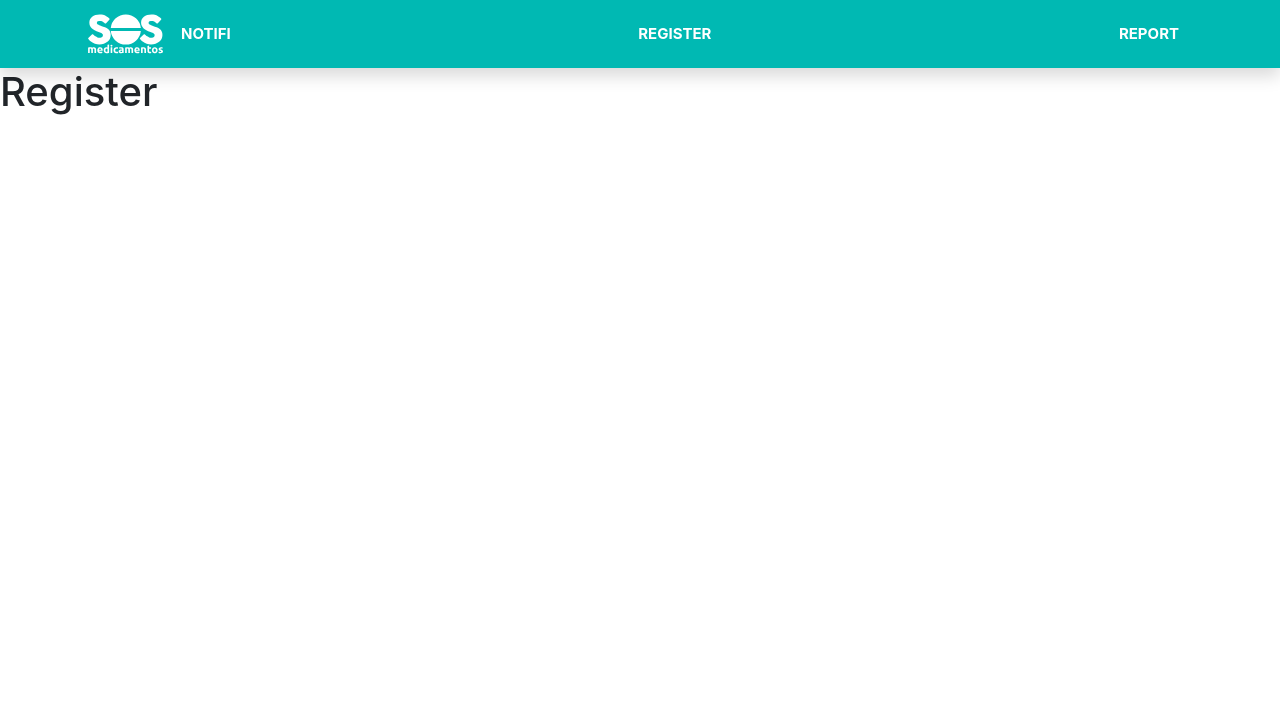
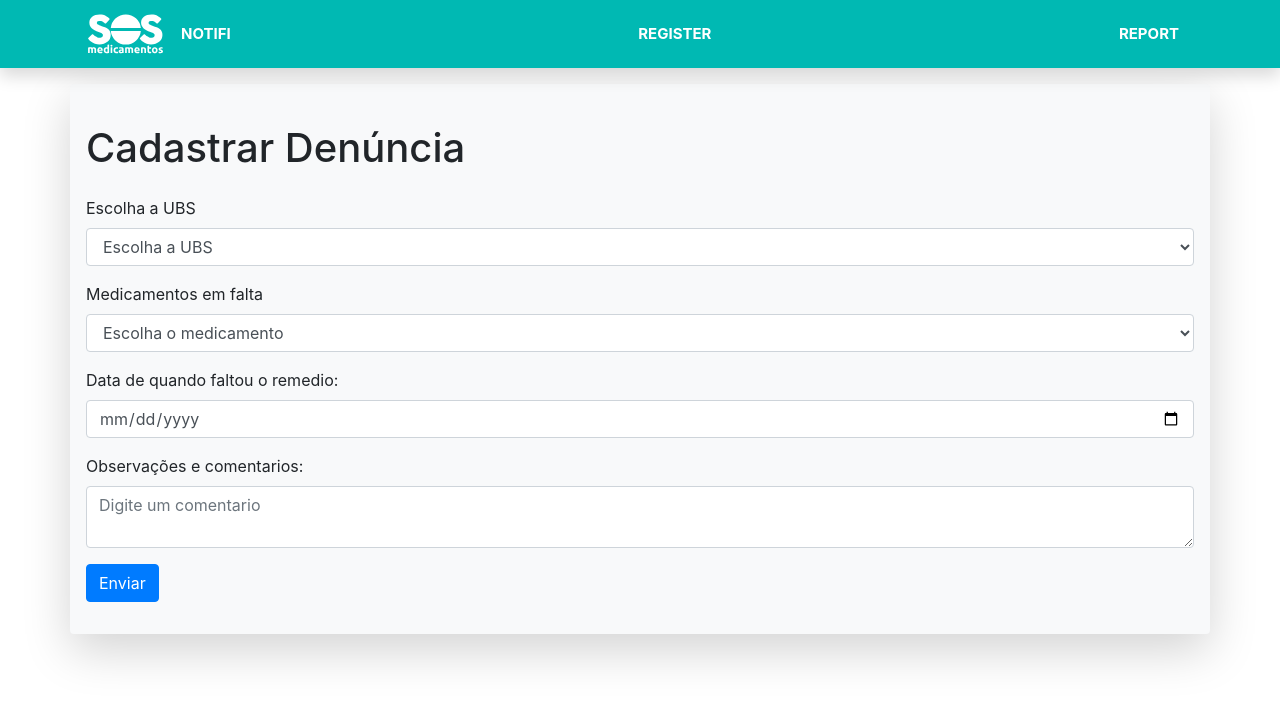
Before and after one commit to Squad007/Projeto_Squad07, a React (Create React App) app in the folder SPRINT_02/frontend/: page /register in a window 1280 px wide. Shown: the top 702 px of the page. Built offline with nearby package versions, Linux system fonts and the light colour scheme.

Commit message:
register

```diff
--- a/SPRINT_02/frontend/src/Pages/Register.jsx
+++ b/SPRINT_02/frontend/src/Pages/Register.jsx
@@ -1,10 +1,79 @@
-import React from 'react'
+import React from "react";
 
 export default function Register() {
-    return (
-        <div>
-            <h1>Register</h1>
-
-        </div>
-    )
+  return (
+    <>
+      <div class="container my-3 p-3 bg-light rounded shadow-lg">
+        <form>
+          <div class="form-group">
+            <h1 class="my-4">Cadastrar Denúncia</h1>
+            <label for="ubs_id">Escolha a UBS</label>
+            <select name="ubs_id" class="form-control mb-3">
+              <option value="0">Escolha a UBS</option>
+            </select>
+            <label for="medicamento_id">Medicamentos em falta</label>
+            <select name="medicamento_id" class="form-control mb-3">
+              <option value="0">Escolha o medicamento</option>
+            </select>
+            <label for="data_denuncia">Data de quando faltou o remedio: </label>
+            <input
+              type="date"
+              name="data_denuncia"
+              class="form-control data mb-3"
+            />
+            <label for="comentario">Observações e comentarios: </label>
+            <textarea
+              class="form-control mb-3"
+              name="comentario"
+              placeholder="Digite um comentario"
+            ></textarea>
+            <button
+              type="button"
+              class="btn btn-primary"
+              data-toggle="modal"
+              data-target="#modalconfirma"
+            >
+              Enviar
+            </button>{" "}
+            <div class="container">
+              <div class="modal" id="modalconfirma" tabindex="-1" role="dialog">
+                <div
+                  class="modal-dialog modal-dialog-centered modal-sm"
+                  role="document"
+                >
+                  <div class="modal-content">
+                    <div class="modal-header">
+                      <h4 class="modal-title">Confirma</h4>
+                      <button type="button" class="closer" data-dismiss="modal">
+                        <span> &times; </span>
+                      </button>
+                    </div>
+                    <div class="modal-body">
+                      <p>Confirmar o envio da denúncia?</p>
+                    </div>
+                    <div class="modal-footer">
+                      <button
+                        type="submit"
+                        name="submit"
+                        class="btn btn-success"
+                      >
+                        Ok
+                      </button>
+                      <button
+                        type="button"
+                        class="btn btn-danger"
+                        data-dismiss="modal"
+                      >
+                        Cancelar
+                      </button>
+                    </div>
+                  </div>
+                </div>
+              </div>
+            </div>
+          </div>
+        </form>
+      </div>
+    </>
+  );
 }
```
Also changed, not shown: 1 other file (tests, documents, lock files or other folders).
